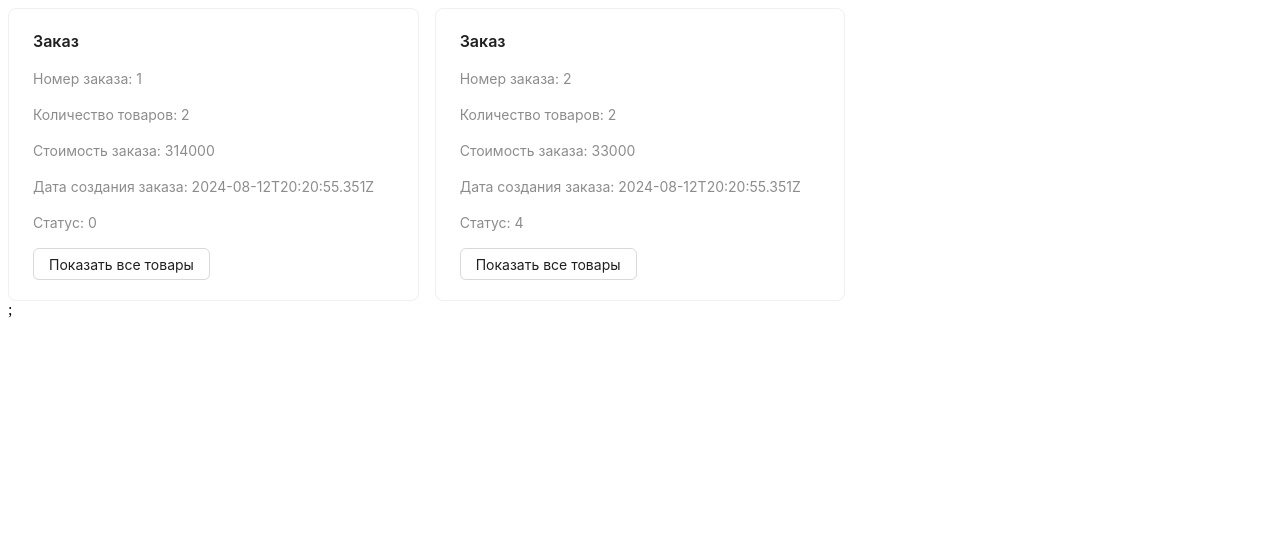
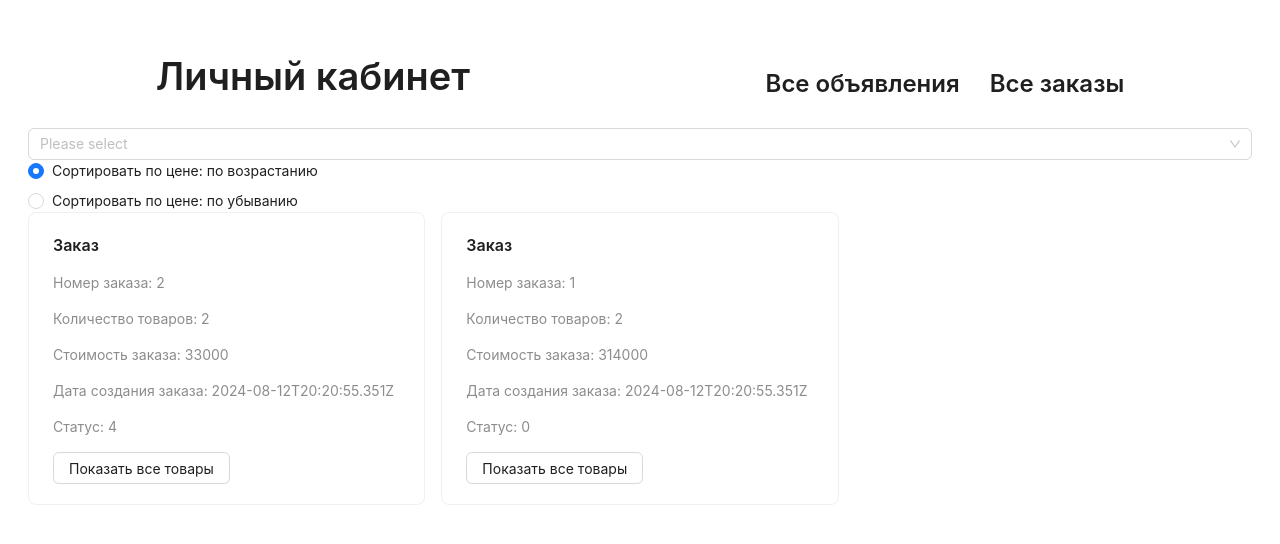
Before and after one commit to Tabarzin/av-intern, a React app: page /orders in a window 1280 px wide. Shown: the top 544 px of the page. Built offline with nearby package versions, Linux system fonts and the light colour scheme; data requests are answered from the project's data file.

Commit message:
refactor: style

```diff
--- a/public/index.html
+++ b/public/index.html
@@ -3,7 +3,13 @@
   <head>
     <meta charset="UTF-8" />
     <meta name="viewport" content="width=device-width, initial-scale=1.0" />
-    <title>React App</title>
+    <link rel="preconnect" href="https://fonts.googleapis.com" />
+    <link rel="preconnect" href="https://fonts.gstatic.com" crossorigin />
+    <link
+      href="https://fonts.googleapis.com/css2?family=Roboto:ital,wght@0,100;0,300;0,400;0,500;0,700;0,900;1,100;1,300;1,400;1,500;1,700;1,900&display=swap"
+      rel="stylesheet"
+    />
+    <title>Личный кабинет</title>
   </head>
   <body>
     <div id="root"></div>
--- /dev/null
+++ b/src/App.css
@@ -0,0 +1,5 @@
+.main {
+  max-width: 1920px;
+  margin: 0 auto;
+  padding: 20px;
+}
--- a/src/App.tsx
+++ b/src/App.tsx
@@ -3,19 +3,22 @@ import AllAdvPage from './pages/AllAdvPage';
 import { BrowserRouter, Route, Routes } from 'react-router-dom';
 import SingleAdvPage from './pages/SingleAdvPage';
 import OrdersPage from './pages/OrdersPage';
+import './App.css';
+import Header from './components/Header/Header';
 
 const App: React.FC = () => {
   return (
-    <main>
-      <BrowserRouter>
+    <BrowserRouter>
+      <main className="main">
+        <Header />
+
         <Routes>
           <Route path="/" element={<AllAdvPage />} />
           <Route path="/ad/:id" element={<SingleAdvPage />} />
           <Route path="/orders" element={<OrdersPage />} />
         </Routes>
-      </BrowserRouter>
-      ;
-    </main>
+      </main>
+    </BrowserRouter>
   );
 };
 
--- a/src/components/AdvCard.tsx
+++ b/src/components/AdvCard.tsx
@@ -10,7 +10,7 @@ const AdvCard: React.FC<AdvCardProps> = ({ advertisment }) => {
   const placeholderImage = 'https://placehold.co/600x400';
   const imageUrl = advertisment.imageUrl ? advertisment.imageUrl : placeholderImage;
   return (
-    <Card hoverable cover={<img alt={advertisment.name} src={imageUrl} />}>
+    <Card hoverable cover={<img alt={advertisment.name} src={imageUrl} style={{ width: '600px', height: '400px' }} />}>
       <Card.Meta
         title={advertisment.name}
         description={
--- /dev/null
+++ b/src/components/Header/Header.css
@@ -0,0 +1,15 @@
+.header {
+  display: flex;
+  justify-content: space-around;
+}
+
+.header-ul {
+  display: flex;
+  list-style-type: none;
+  text-decoration: none;
+  gap: 30px;
+}
+
+.header-link {
+  text-decoration: none;
+}
--- /dev/null
+++ b/src/components/Header/Header.tsx
@@ -0,0 +1,29 @@
+import React from 'react';
+import { Link } from 'react-router-dom';
+import './Header.css';
+
+import { Typography } from 'antd';
+
+const { Title } = Typography;
+
+const Header: React.FC = () => {
+  return (
+    <header className="header">
+      <Title level={1}>Личный кабинет</Title>
+      <ul className="header-ul">
+        <li>
+          <Link to="/" className="header-link">
+            <Title level={3}>Все объявления</Title>
+          </Link>
+        </li>
+        <li>
+          <Link to="/orders" className="header-link">
+            <Title level={3}>Все заказы</Title>
+          </Link>
+        </li>
+      </ul>
+    </header>
+  );
+};
+
+export default Header;
--- a/src/components/SearchBar.tsx
+++ b/src/components/SearchBar.tsx
@@ -17,7 +17,9 @@ const SearchBar: React.FC<SearchBarProps> = ({ allAds, setShownAds }) => {
 
   const debouncedSearch = useCallback(
     debounce((value: string) => {
-      const filteredAds = allAds.filter((ad) => ad.name.toLowerCase().includes(value.toLowerCase()));
+      const filteredAds = allAds.filter((ad) =>
+        ad.name ? ad.name.toLowerCase().includes(value.toLowerCase()) : false,
+      );
       setShownAds(filteredAds);
     }, 300),
     [allAds, setShownAds],
@@ -36,6 +38,7 @@ const SearchBar: React.FC<SearchBarProps> = ({ allAds, setShownAds }) => {
       onChange={(e) => handleSearch(e.target.value)}
       enterButton="Search"
       size="large"
+      style={{ width: '800px' }}
     />
   );
 };
--- /dev/null
+++ b/src/components/SelectBar.tsx
@@ -0,0 +1,29 @@
+import React from 'react';
+import { Select, Space } from 'antd';
+import type { SelectProps } from 'antd';
+
+const options: SelectProps['options'] = [];
+
+interface SelectBarProps {
+  options: SelectProps['options'];
+}
+
+const handleChange = (value: string[]) => {
+  console.log(`selected ${value}`);
+};
+
+const SelectBar: React.FC<SelectBarProps> = ({ options }) => (
+  <Space style={{ width: '100%' }} direction="vertical">
+    <Select
+      mode="multiple"
+      allowClear
+      style={{ width: '100%' }}
+      placeholder="Please select"
+      defaultValue={[]}
+      onChange={handleChange}
+      options={options}
+    />
+  </Space>
+);
+
+export default SelectBar;
--- /dev/null
+++ b/src/components/SortRadio.tsx
@@ -0,0 +1,27 @@
+import React, { useState } from 'react';
+import { Radio, Input, Space } from 'antd';
+import type { RadioChangeEvent } from 'antd';
+
+interface SortRadioProps {
+  onSortChange: (sortType: number) => void;
+}
+
+const SortRadio: React.FC<SortRadioProps> = ({ onSortChange }) => {
+  const [value, setValue] = useState<number>(1);
+
+  const onChange = (e: RadioChangeEvent) => {
+    setValue(e.target.value);
+    onSortChange(e.target.value);
+  };
+
+  return (
+    <Radio.Group onChange={onChange} value={value}>
+      <Space direction="vertical">
+        <Radio value={1}>Сортировать по цене: по возрастанию</Radio>
+        <Radio value={2}>Сортировать по цене: по убыванию</Radio>
+      </Space>
+    </Radio.Group>
+  );
+};
+
+export default SortRadio;
--- a/src/pages/AllAdvPage.tsx
+++ b/src/pages/AllAdvPage.tsx
@@ -96,7 +96,9 @@ const AllAdvPage: React.FC = () => {
 
   return (
     <section>
-      <label htmlFor="adsNumber">Показывать объявлений:</label>
+      <label htmlFor="adsNumber" style={{ fontSize: '23px', paddingRight: '5px' }}>
+        Показывать объявлений:
+      </label>
 
       <input
         type="number"
@@ -106,6 +108,7 @@ const AllAdvPage: React.FC = () => {
         max="100"
         value={itemsPerPage}
         onChange={handleInputChange}
+        style={{ fontSize: '23px' }}
       />
       <SearchBar allAds={allAds} setShownAds={setShownAds} />
 
--- a/src/pages/OrdersPage.tsx
+++ b/src/pages/OrdersPage.tsx
@@ -1,20 +1,29 @@
-import { Col, Row } from 'antd';
+import { Col, Row, Select } from 'antd';
 import React, { useEffect, useState } from 'react';
 import { Link } from 'react-router-dom';
 import OrderCard from '../components/OrderCard';
+import SelectBar from '../components/SelectBar';
+import SortRadio from '../components/SortRadio';
 import { getOrders } from '../services/api';
 import { Order } from '../types/types';
 
 const OrdersPage: React.FC = () => {
   const [allOrders, setAllOrders] = useState<Order[]>([]);
+  const [filteredOrders, setFilteredOrders] = useState<Order[]>([]);
+  const [selectedFilter, setSelectedFilter] = useState<string[]>([]);
+  const [sortType, setSortType] = useState<number>(1);
 
-  console.log(allOrders, 'ORDERS');
+  const orderOptions = [
+    { value: 'order.status', label: 'status' },
+    { value: 'order.finishedAt', label: 'Finished' },
+  ];
 
   useEffect(() => {
     const fetchOrders = async () => {
       try {
         const fetchedOrders = await getOrders();
         setAllOrders(fetchedOrders);
+        setFilteredOrders(fetchedOrders);
       } catch (error) {
         if (error instanceof Error) {
           console.error(error.message);
@@ -24,10 +33,49 @@ const OrdersPage: React.FC = () => {
     fetchOrders();
   }, []);
 
+  useEffect(() => {
+    const applyFilters = () => {
+      let filtered = [...allOrders];
+
+      //   selectedFilter.forEach((filter) => {
+      //     if (filter === 'status') {
+      //       filtered = filtered.filter((order) => order.status === '0');
+      //     if (filter === 'finishedAt') {
+      //       filtered = filtered.filter((order) => order.finishedAt);
+      //     }
+      //     if (filter === 'unfinished') {
+      //       filtered = filtered.filter((order) => !order.finishedAt);
+      //     }
+      //   });
+
+      setFilteredOrders(filtered);
+    };
+
+    applyFilters();
+  }, [selectedFilter, allOrders]);
+
+  // Sorting
+
+  useEffect(() => {
+    let sortedOrders = [...allOrders];
+
+    if (sortType === 1) {
+      // по возрастанию
+      sortedOrders = sortedOrders.sort((a, b) => a.total - b.total);
+    } else if (sortType === 2) {
+      // по убыванию
+      sortedOrders = sortedOrders.sort((a, b) => b.total - a.total);
+    }
+
+    setFilteredOrders(sortedOrders);
+  }, [sortType, allOrders]);
+
   return (
     <section>
+      <SelectBar options={orderOptions} />
+      <SortRadio onSortChange={setSortType} />
       <Row gutter={16}>
-        {allOrders.map((order) => (
+        {filteredOrders.map((order) => (
           <Col span={8} key={order.id}>
             <OrderCard order={order} />
           </Col>
--- a/src/pages/SingleAdvPage.tsx
+++ b/src/pages/SingleAdvPage.tsx
@@ -62,7 +62,7 @@ const SingleAdvPage: React.FC = () => {
   return (
     <section>
       {!isEditMode ? (
-        <Card hoverable cover={<img alt={ad.name} src={imageUrl} />}>
+        <Card hoverable cover={<img alt={ad.name} src={imageUrl} style={{ width: '600px', height: '400px' }} />}>
           <Card.Meta
             title={ad.name}
             description={
```
